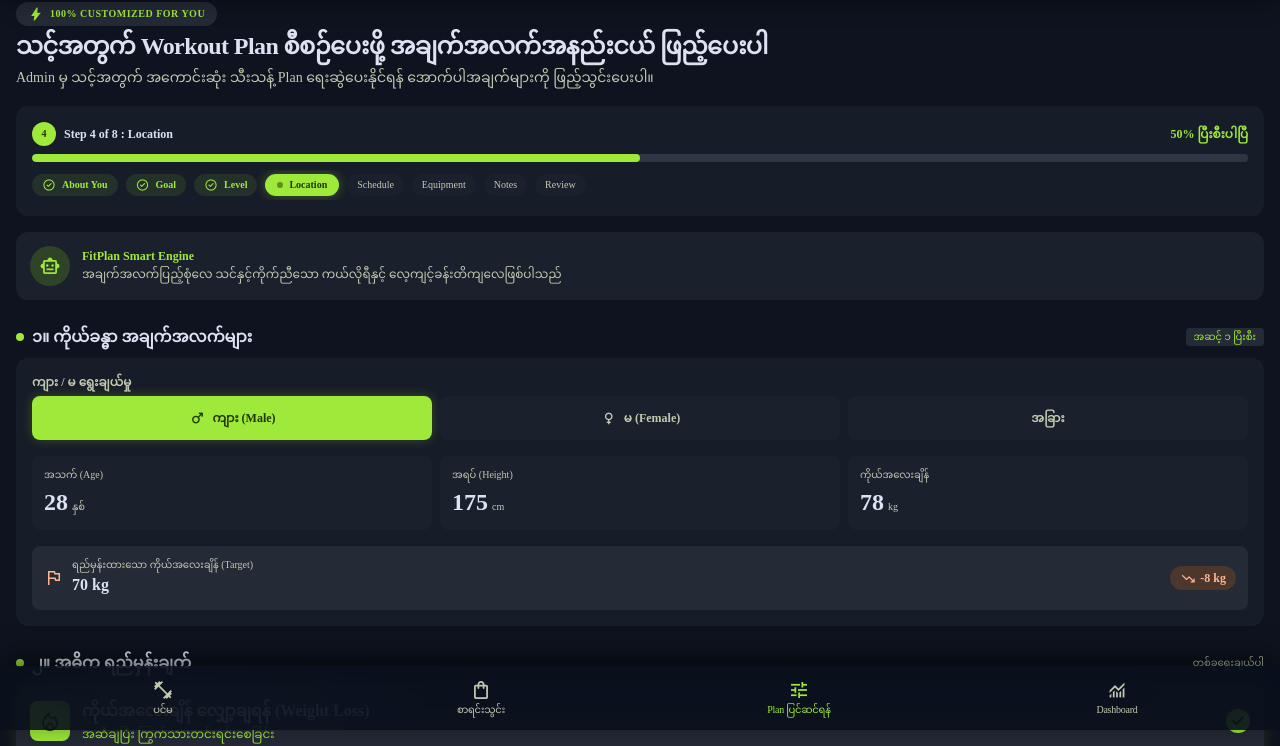
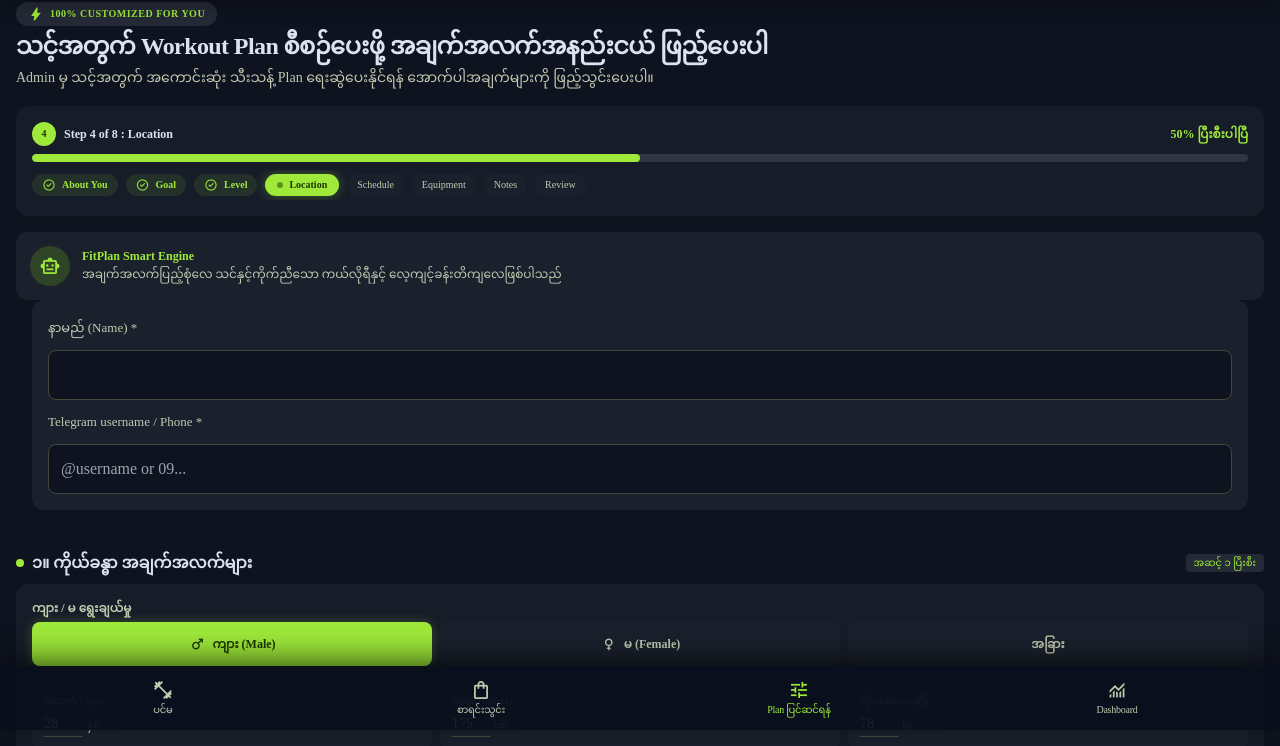
Before and after one commit to pwintsan4238/fitnessplanner, a plain HTML site: page personalize.html in a window 1280 px wide. Shown: the part 70-816 px from the top of the page. Drawn offline with nearby package versions, Linux system fonts and the light colour scheme.

Commit message:
Make personalize form functional; add Apps Script receiver that builds Google Sheet plans
Co-Authored-By: Claude Sonnet 5.5 <noreply@anthropic.com>

```diff
--- /dev/null
+++ b/fitplan-config.js
@@ -0,0 +1,2 @@
+// Paste the Apps Script web-app URL (ends with /exec) here after deploying apps-script/Code.gs
+window.FITPLAN_SCRIPT_URL = "";
--- /dev/null
+++ b/form.js
@@ -0,0 +1,169 @@
+(function () {
+  var $ = function (s, r) { return (r || document).querySelector(s); };
+  var all = function (s, r) { return Array.prototype.slice.call((r || document).querySelectorAll(s)); };
+  var txt = function (e) { return (e.textContent || '').replace(/\s+/g, ' ').trim(); };
+  var CHECKED = /^(check|check_circle|check_box|radio_button_checked)$/;
+  var ICONS = /^(check|check_circle|check_box|radio_button_checked|radio_button_unchecked|check_box_outline_blank)$/;
+
+  var style = document.createElement('style');
+  style.textContent = '.fp-opt{cursor:pointer}.fp-in{background:transparent;border:0;border-bottom:1px solid #424936;color:inherit;font:inherit;outline:none;min-width:0}.fp-in:focus{border-color:#9ee939}.fp-err{outline:2px solid #ffb4ab!important;border-radius:8px}.fp-box{background:#1b202d;border-radius:12px;padding:16px;margin:0 16px 16px;display:flex;flex-direction:column;gap:10px}.fp-box label{font-size:13px;color:#c1cab0}.fp-box input{background:#0e131f;border:1px solid #424936;border-radius:8px;color:#dde2f3;padding:12px;font-size:16px}';
+  document.head.appendChild(style);
+
+  var cards = all('h2').map(function (h) {
+    var c = h;
+    while (c.parentElement && all('h2', c.parentElement).length < 2) c = c.parentElement;
+    return c;
+  });
+
+  // option element = highest ancestor of the title that holds no other option's title
+  function optionsFromTitles(root, titles) {
+    var els = titles.map(function (t) {
+      return all('span,p,div', root).filter(function (e) { return e.children.length === 0 && txt(e).indexOf(t) === 0; })[0];
+    });
+    return els.map(function (el, i) {
+      var o = el;
+      while (o.parentElement && !els.some(function (x, j) { return j !== i && o.parentElement.contains(x); })) o = o.parentElement;
+      return o;
+    });
+  }
+  function iconOf(o) { return all('.material-symbols-outlined', o).filter(function (s) { return ICONS.test(txt(s)); })[0]; }
+  function isSel(o) { var ic = iconOf(o); return ic ? CHECKED.test(txt(ic)) : /(^|\s)bg-primary(\s|$)/.test(o.className); }
+
+  function group(opts, multi) {
+    var sel = opts.filter(isSel)[0], un = opts.filter(function (o) { return !isSel(o); })[0];
+    var selC = sel && sel.className, unC = un && un.className;
+    function paint(o, on) {
+      if (selC && unC) o.className = (on ? selC : unC) + ' fp-opt';
+      var ic = iconOf(o);
+      if (ic) {
+        var isBox = /box/.test(txt(ic));
+        ic.textContent = isBox ? (on ? 'check_box' : 'check_box_outline_blank') : (on ? 'radio_button_checked' : 'radio_button_unchecked');
+        ic.style.fontVariationSettings = on ? "'FILL' 1" : '';
+      }
+      o.setAttribute('aria-pressed', on ? 'true' : 'false');
+    }
+    opts.forEach(function (o) {
+      o._on = isSel(o);
+      o.classList.add('fp-opt'); o.setAttribute('role', multi ? 'checkbox' : 'radio'); o.tabIndex = 0;
+      function go() {
+        if (multi) { o._on = !o._on; paint(o, o._on); return; }
+        opts.forEach(function (x) { x._on = false; paint(x, false); });
+        o._on = true; paint(o, true);
+      }
+      o.addEventListener('click', function (e) { e.preventDefault(); go(); });
+      o.addEventListener('keydown', function (e) { if (e.key === ' ' || e.key === 'Enter') { e.preventDefault(); go(); } });
+    });
+    return { opts: opts };
+  }
+  function picked(g, vals) { var i = g.opts.map(function (o) { return o._on; }).indexOf(true); return i < 0 ? '' : vals[i]; }
+  function pickedMany(g, vals) { return g.opts.map(function (o, i) { return o._on ? vals[i] : null; }).filter(Boolean); }
+
+  // 1. body info
+  var c0 = cards[0];
+  var gender = group(all('button[type=button]', c0).slice(0, 3), false);
+  var inputs = {};
+  var metricSpans = all('span', c0).filter(function (s) { return s.children.length === 0 && /^\d+$/.test(txt(s)); }).slice(0, 3);
+  var ranges = { age: [12, 90], height: [100, 230], weight: [30, 250], target: [30, 250] };
+  function numInput(span, key, val) {
+    var inp = document.createElement('input');
+    inp.type = 'number'; inp.inputMode = 'numeric'; inp.className = 'fp-in ' + span.className; inp.value = val;
+    inp.min = ranges[key][0]; inp.max = ranges[key][1]; inp.style.width = '5.5ch'; inp.setAttribute('aria-label', key);
+    span.replaceWith(inp); inputs[key] = inp;
+  }
+  ['age', 'height', 'weight'].forEach(function (k, i) { numInput(metricSpans[i], k, txt(metricSpans[i])); });
+  var tgtSpan = all('span', c0).filter(function (s) { return s.children.length === 0 && /^\d+\s*kg$/i.test(txt(s)); })[0];
+  numInput(tgtSpan, 'target', parseInt(txt(tgtSpan), 10));
+  var delta = all('div', c0).filter(function (d) { return /trending_/.test(txt(d)) && d.children.length <= 2; }).pop();
+  function updDelta() {
+    if (!delta) return;
+    var d = (+inputs.target.value) - (+inputs.weight.value);
+    var ic = delta.querySelector('.material-symbols-outlined');
+    delta.lastChild.textContent = ' ' + (d > 0 ? '+' : '') + d + ' kg';
+    if (ic) ic.textContent = d <= 0 ? 'trending_down' : 'trending_up';
+  }
+  inputs.target.addEventListener('input', updDelta); inputs.weight.addEventListener('input', updDelta); updDelta();
+
+  // 2-4. goal / level / location
+  var goalVals = ['Weight Loss', 'Muscle Building', 'Strength & Power', 'Stamina', 'General Health'];
+  var lvlVals = ['Beginner', 'Intermediate', 'Advanced'];
+  var locVals = ['Home', 'Gym', 'Outdoor', 'Mixed'];
+  var goal = group(optionsFromTitles(cards[1], ['ကိုယ်အလေးချိန် လျှော့', 'ကြွက်သား တည်ဆောက်', 'ခွန်အား တိုး', 'ခံနိုင်ရည်', 'အထွေထွေ']), false);
+  var level = group(optionsFromTitles(cards[2], ['စတင်လေ့ကျင့်သူ', 'အသင့်အတင့်', 'ကျွမ်းကျင်']), false);
+  var location_ = group(optionsFromTitles(cards[3], ['အိမ်တွင်', 'Gym တွင်', 'ပြင်ပတွင်', 'အိမ် + Gym']), false);
+
+  // 5. schedule
+  var sb = all('button[type=button]', cards[4]);
+  var daysG = group(sb.slice(0, 5), false), minsG = group(sb.slice(5, 9), false);
+  var dayVals = [2, 3, 4, 5, 6], minVals = [20, 30, 45, 60];
+
+  // 6. equipment
+  var eqVals = ['No Equipment', 'Dumbbells', 'Resistance Bands', 'Home Equipment', 'Full Gym'];
+  var equip = group(optionsFromTitles(cards[5], ['No Equipment', 'Dumbbells', 'Resistance Bands', 'Home Equipment', 'Full Gym']), true);
+
+  // 7. preferred days, time, injuries, notes
+  var chips = all('span', cards[6]).filter(function (s) { return s.children.length === 0 && /^(Mon|Tue|Wed|Thu|Fri|Sat|Sun)\b/.test(txt(s)); });
+  var dowVals = chips.map(function (c) { return txt(c).split(' ')[0]; });
+  var dow = group(chips, true);
+  function field(match, ph) {
+    var s = all('span,p', cards[6]).filter(function (e) { return e.children.length === 0 && match.test(txt(e)); })[0];
+    if (!s) return { value: '' };
+    var inp = document.createElement('input');
+    inp.type = 'text'; inp.className = 'fp-in ' + s.className; inp.value = ''; inp.placeholder = ph; inp.maxLength = 300; inp.style.width = '100%';
+    s.replaceWith(inp); return inp;
+  }
+  var timeF = field(/AM|PM|Morning/, 'e.g. 7:00 AM');
+  var injF = field(/ဒူးနာ|knee/i, 'None / e.g. knee pain');
+  var noteF = field(/ရုံးထိုင်|Desk/i, 'Anything else?');
+
+  // contact box (new fields)
+  var box = document.createElement('div');
+  box.className = 'fp-box';
+  box.innerHTML = '<label for="fp-name">နာမည် (Name) *</label><input id="fp-name" maxlength="80" autocomplete="name">' +
+    '<label for="fp-contact">Telegram username / Phone *</label><input id="fp-contact" maxlength="80" placeholder="@username or 09..." autocomplete="tel">';
+  cards[0].parentElement.insertBefore(box, cards[0]);
+
+  var btn = all('button').filter(function (b) { return /Plan စီစဉ်ပေးမယ်/.test(txt(b)); })[0];
+  btn.removeAttribute('onclick');
+  var label = btn.querySelector('span');
+  var original = label.textContent;
+
+  btn.addEventListener('click', function () {
+    all('.fp-err').forEach(function (e) { e.classList.remove('fp-err'); });
+    var bad = [];
+    function need(el, ok) { if (!ok) { el.classList.add('fp-err'); bad.push(el); } }
+    var name = $('#fp-name').value.trim(), contact = $('#fp-contact').value.trim();
+    need($('#fp-name'), name.length > 0);
+    need($('#fp-contact'), contact.length > 2);
+    Object.keys(ranges).forEach(function (k) { var v = +inputs[k].value; need(inputs[k], v >= ranges[k][0] && v <= ranges[k][1]); });
+    var data = {
+      name: name, contact: contact,
+      gender: picked(gender, ['Male', 'Female', 'Other']),
+      age: +inputs.age.value, height: +inputs.height.value, weight: +inputs.weight.value, target: +inputs.target.value,
+      goal: picked(goal, goalVals), level: picked(level, lvlVals), location: picked(location_, locVals),
+      daysPerWeek: picked(daysG, dayVals), minutes: picked(minsG, minVals),
+      equipment: pickedMany(equip, eqVals), days: pickedMany(dow, dowVals),
+      time: timeF.value, injuries: injF.value, notes: noteF.value
+    };
+    need(goal.opts[0].parentElement, !!data.goal);
+    need(level.opts[0].parentElement, !!data.level);
+    need(location_.opts[0].parentElement, !!data.location);
+    need(daysG.opts[0].parentElement, !!data.daysPerWeek);
+    need(minsG.opts[0].parentElement, !!data.minutes);
+    if (bad.length) {
+      bad[0].scrollIntoView({ block: 'center', behavior: 'smooth' });
+      label.textContent = 'အနီရောင်ပြထားသော အကွက်များ ဖြည့်ပါ';
+      setTimeout(function () { label.textContent = original; }, 3000);
+      return;
+    }
+    try { localStorage.setItem('fitplan_last', JSON.stringify(data)); } catch (e) {}
+    var url = window.FITPLAN_SCRIPT_URL;
+    function done() { location.href = 'checkout.html'; }
+    if (!url) { console.warn('FITPLAN_SCRIPT_URL is empty: answers kept in this browser only'); return done(); }
+    btn.disabled = true; label.textContent = 'ပို့နေပါသည်...';
+    // text/plain body avoids a CORS preflight, which Apps Script web apps cannot answer
+    fetch(url, { method: 'POST', body: JSON.stringify(data) })
+      .then(function (r) { return r.json(); })
+      .then(function (j) { if (!j.ok) throw new Error(j.error); try { localStorage.setItem('fitplan_id', j.id); } catch (e) {} done(); })
+      .catch(function () { btn.disabled = false; label.textContent = 'မအောင်မြင်ပါ၊ ထပ်ကြိုးစားပါ (Retry)'; });
+  });
+})();
```
Also changed, not shown: personalize.html (+1 -1 lines), 1 other file.
